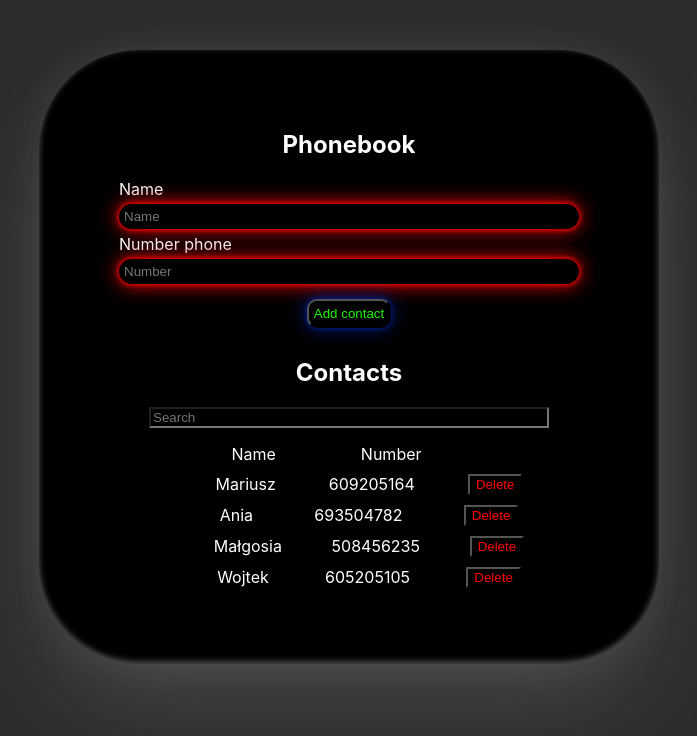
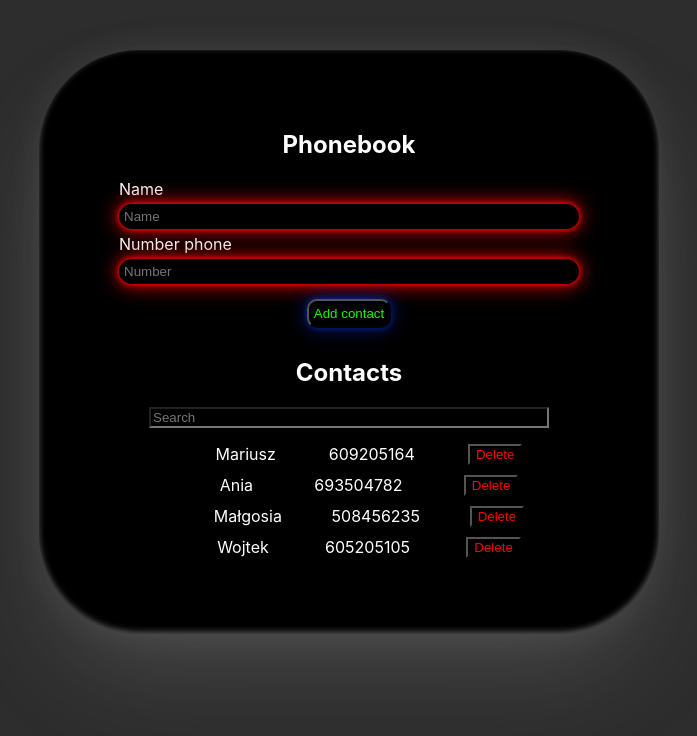
Before and after one commit to fitmariusz/goit-react-hw-02-phonebook, a React (Create React App) app: page / in a window 1280 px wide. Shown: the top 736 px of the page, without its empty margins (291-988 px from the left). Built offline with nearby package versions, Linux system fonts and the light colour scheme.

Commit message:
on delete add

```diff
--- a/src/components/ContactsList/ContactsList.jsx
+++ b/src/components/ContactsList/ContactsList.jsx
@@ -1,18 +1,5 @@
 import { searchContact } from "../Search/Search";
 import css from "./ContactsList.module.css"
-
-
-const showContactsList = ({ dataPhonebook, onDelete }) => {
-  const contacstLIstSearch = searchContact(dataPhonebook.contacts, dataPhonebook.filter)
-  return <>
-            <li className={css.li}><span>Name</span><span>Number</span><span>      </span></li>
-            {contacstLIstSearch.map(contact =>
-              <li className={css.li} key={contact.id}><span className={css.span}>{contact.name}</span><span className={css.span} >{contact.number}</span>
-                <button className={css.button} onClick={() => onDelete(contact.id)} required>Delete</button></li>)}
-  </>
-
-
-};
 
 
 
@@ -22,7 +9,10 @@ export const ContactList = ({ dataPhonebook, onDelete, onChange }) => {
       <input className={css.input} type="search" name="filter" onChange={onChange} placeholder='Search'></input>
     <ul className={css.ul}>
           {searchContact(dataPhonebook.contacts, dataPhonebook.filter).length !== 0 ?
-            showContactsList(dataPhonebook={dataPhonebook}, onDelete = {onDelete})
+            //  <li className={css.li}><span>Name</span><span>Number</span><span>      </span></li>
+            searchContact(dataPhonebook.contacts, dataPhonebook.filter).map(contact =>
+              <li className={css.li} key={contact.id}><span className={css.span}>{contact.name}</span><span className={css.span} >{contact.number}</span>
+                <button className={css.button} onClick={() => onDelete(contact.id)} required>Delete</button></li>)
             :
           <p>No contacts....</p>}
       </ul>
--- a/src/components/Form/Form.jsx
+++ b/src/components/Form/Form.jsx
@@ -14,5 +14,3 @@ export const Form = ({ dataPhonebook, onSubmit, onChange }) => {
         </>
     )
 };
-
-// pattern="^[a-zA-Zа-яА-Я]+(([' \\-][a-zA-Zа-яА-Я ])?[a-zA-Zа-яА-Я]*)*$"
```
